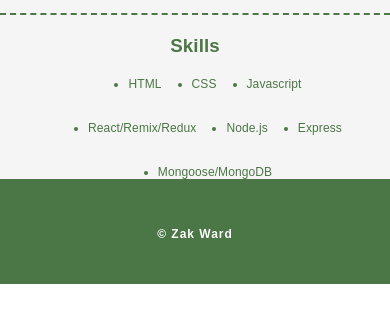
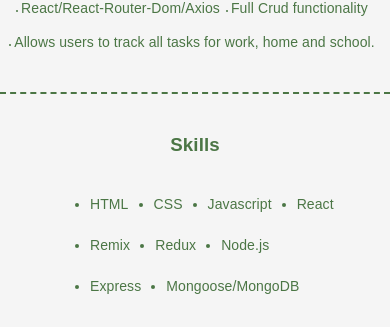
Before and after one commit to zakward/Portfolio, a React (Create React App) app: page /projects in a window 390 px wide. Shown: the part 517-844 px from the top of the page. Built offline with nearby package versions, Linux system fonts and the light colour scheme; no server answers; a web font is replaced by a local one.

Commit message:
responsive push

```diff
--- a/src/components/Projects.js
+++ b/src/components/Projects.js
@@ -56,14 +56,23 @@
             <h3>Skills</h3>
 
             <ul className = "skills-container">
+                            <div className = "skill-div">
+                                <li>HTML</li>
+                                <li>CSS</li>
+                                <li>Javascript</li>
 
-                            <li>HTML</li>
-                            <li>CSS</li>
-                             <li>Javascript</li>
-                             <li>React/Remix/Redux</li>
-                            <li>Node.js</li>
+
+                                 <li>React</li>
+                                 <li>Remix</li>
+                                 <li>Redux</li>
+
+
+                                <li>Node.js</li>
                             <li>Express</li>
                             <li>Mongoose/MongoDB</li>
+
+                        </div>
+
                         </ul>
 
         </div>
--- a/src/index.css
+++ b/src/index.css
@@ -787,24 +787,33 @@
 
 .skills-container {
     display: flex;
-    justify-content: center;
-    flex-wrap: wrap;
-    flex-direction: row;
-    width: 75%;
-    align-items: flex-start;
+    flex-direction: column;
+    align-items: center;
+    width: 100%;
     font-family: 'Karla', sans-serif;
-    gap: 30px;
+    gap: 10px;
+
 
 }
 
 #projects-test-container {
-    gap: 20px;
+    gap: 50px;
     padding-top: 25px;
-    height: 70vh;
+    height: 100vh;
 }
 
-.skills-container > li {
-    font-size: 12px;
+.skill-div> li {
+    font-size: 14px;
+
+}
+
+.skill-div {
+    display: flex;
+    height: 25px;
+    width: 250px;
+    gap: 25px;
+    flex-wrap: wrap;
+
 }
     /* .profile-name {
         font-size: 28px;
@@ -835,6 +844,27 @@
     } */
 
 }
+
+
+@media only screen and (max-height: 675px) {
+    #projects-test-container {
+        gap: 15px;
+    }
+}
+
+@media only screen and (min-height: 675px) {
+    #projects-test-container {
+        gap: 20px;
+    }
+}
+
+@media only screen and (min-height: 800px) {
+    #projects-test-container {
+        gap: 40px;
+    }
+}
+
+
 
 
 @media only screen and (max-width: 375px) {
```
